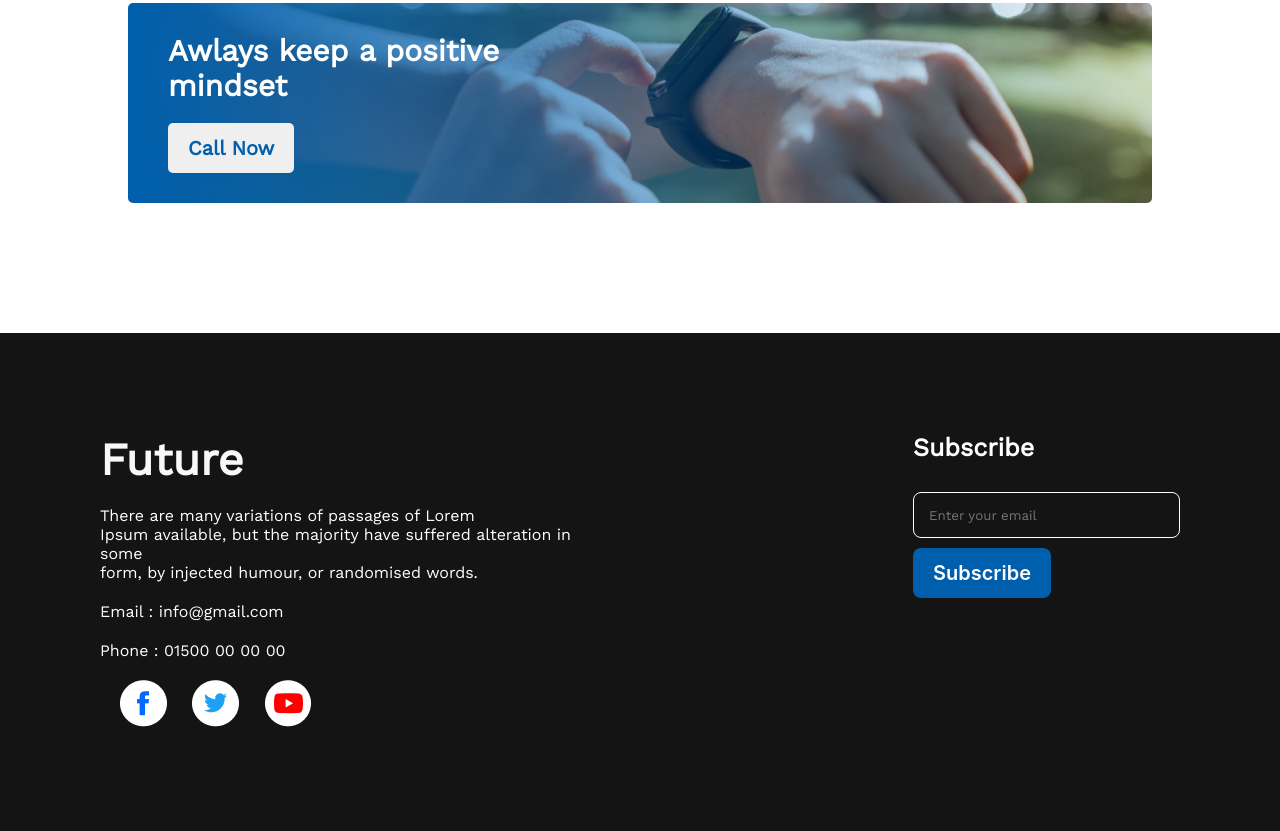
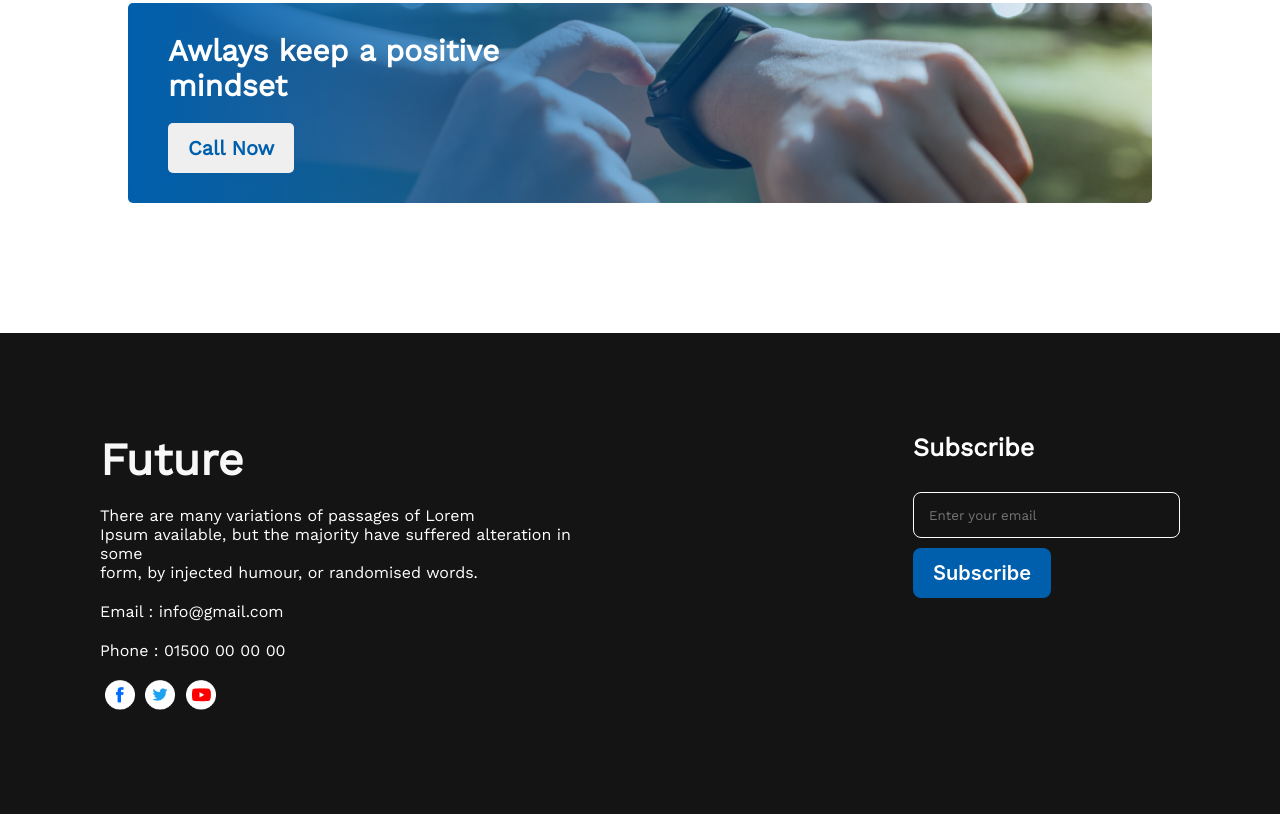
Before and after one commit to abrahman002/Assainment-1, a plain HTML site: page index.html in a window 1280 px wide. Shown: the part 2755-3586 px from the top of the page. Drawn offline with nearby package versions, Linux system fonts and the light colour scheme.

Commit message:
added width and height

```diff
--- a/Style/style.css
+++ b/Style/style.css
@@ -41,7 +41,9 @@
     padding: 20px 25px;
     border-radius: 5px;
     border: 0;
-} /* Header Section End*/
+}
+
+/* Header Section End*/
 
 /* Main Section */
 
@@ -80,7 +82,9 @@ ul li {
 .fa-solid {
     color: #16D887;
     padding-right: 14px;
-}  /* Main Section End */
+}
+
+/* Main Section End */
 
 /* my-plan-section */
 
@@ -112,7 +116,9 @@ ul li {
     font-weight: 500;
     font-size: 18px;
     color: #737272;
-}  /* my-plan-section End */
+}
+
+/* my-plan-section End */
 
 /* my-blog section */
 
@@ -156,7 +162,9 @@ ul li {
     font-weight: 500;
     font-size: 18px;
     color: #737272;
-} /* my-blog sectionend */
+}
+
+/* my-blog sectionend */
 
 /* Contact section */
 
@@ -181,7 +189,7 @@ ul li {
     padding: 30px 0px 0px 40px;
 }
 
-.btn-primary-second{
+.btn-primary-second {
 
     font-weight: 600;
     font-size: 20px;
@@ -192,7 +200,9 @@ ul li {
     margin-top: 20px;
     height: 50px;
     padding: 0 20px;
-} /* Contact section End */
+}
+
+/* Contact section End */
 
 /* Footer section */
 
@@ -204,7 +214,9 @@ ul li {
 }
 
 .Future img {
-    margin-left: 20px;
+    margin-left: 5px;
+    width: 30px;
+    height: 30px;
 }
 
 .future-tile {
@@ -248,4 +260,6 @@ ul li {
     font-size: 20px;
     height: 50px;
     padding: 0px 20px;
-}  /* Footer section End */
+}
+
+/* Footer section End */
```
